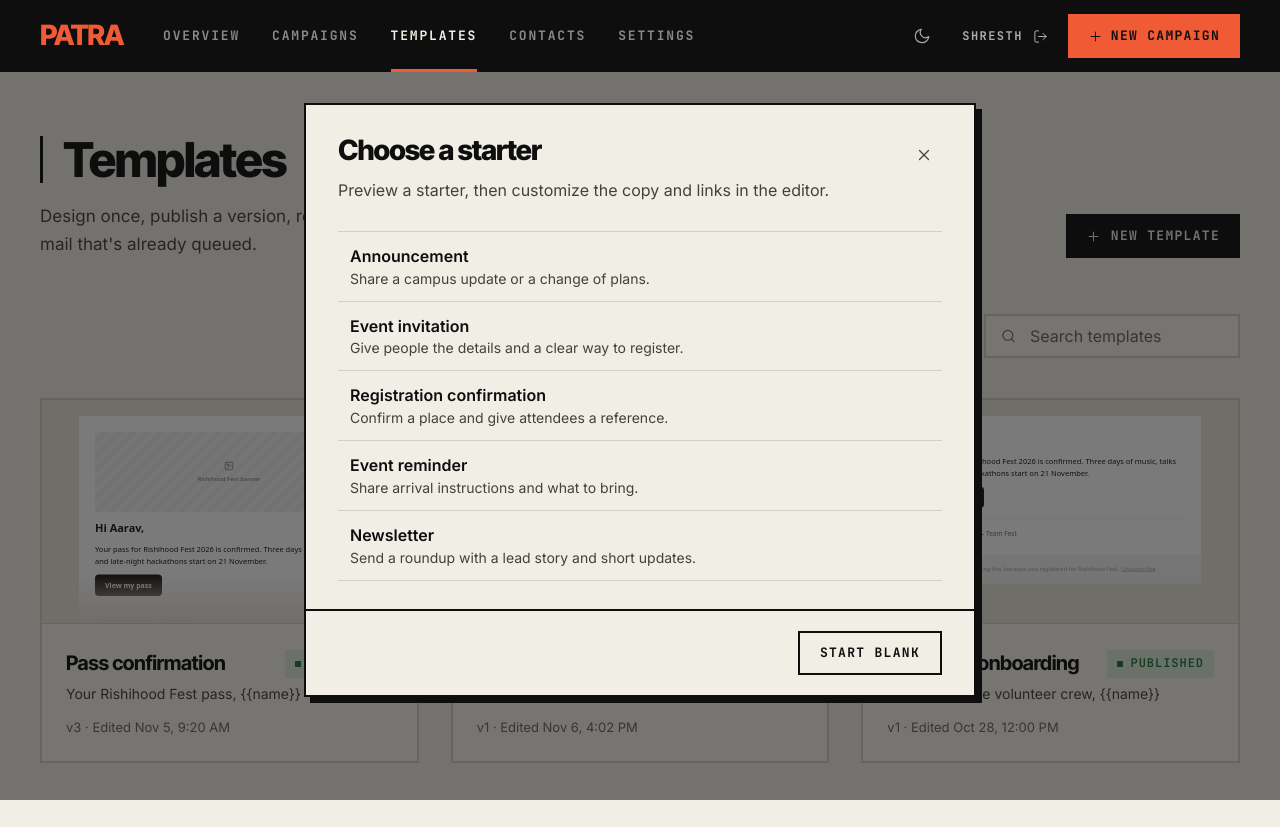
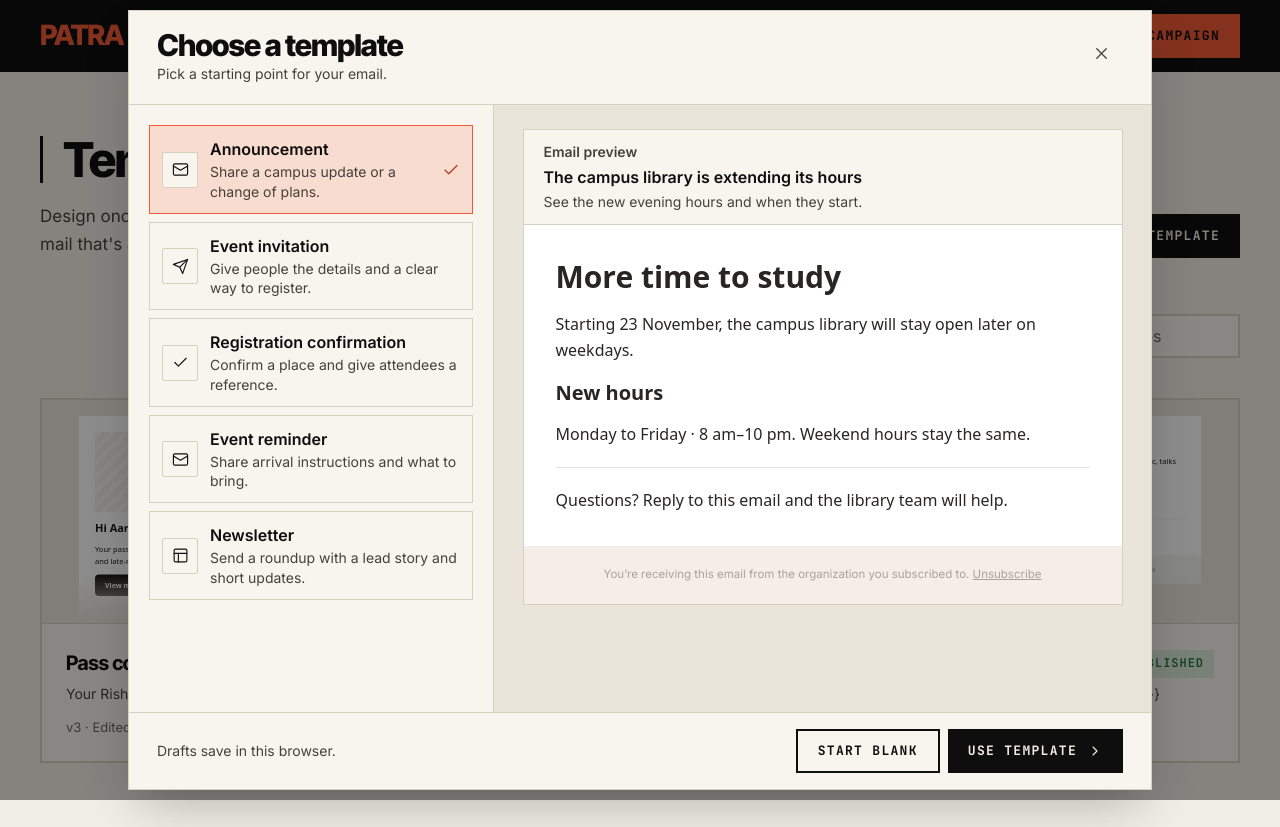
Before and after one commit to gusainyashaswi/patra, a Next.js app in the folder apps/client/: page /templates in a window 1280 px wide. Both pictures are taken after a click on the button "NEW TEMPLATE". Built offline with nearby package versions, Linux system fonts and the light colour scheme.

Commit message:
Improve template selection and preview

```diff
--- a/apps/client/app/(app)/templates/page.js
+++ b/apps/client/app/(app)/templates/page.js
@@ -33,7 +33,7 @@ export default function TemplatesPage() {
         }
       />
 
-      {pickerOpen && <TemplatePicker open onClose={() => setPickerOpen(false)} />}
+      {pickerOpen && <TemplatePicker onClose={() => setPickerOpen(false)} />}
 
       <div className="mb-10 flex justify-end">
         <SearchInput className="w-full sm:w-64" placeholder="Search templates" value={q} onChange={(e) => setQ(e.target.value)} />
--- a/apps/client/components/TemplatePicker.js
+++ b/apps/client/components/TemplatePicker.js
@@ -1,69 +1,129 @@
 "use client";
 
 import { useRouter } from "next/navigation";
-import { useState } from "react";
+import { useEffect, useId, useRef, useState } from "react";
 import { EmailPaper } from "./EmailRender";
-import { Button, Dialog } from "./ui";
+import { Icon } from "./icons";
+import { Button, cx } from "./ui";
 import { createDraft } from "@/lib/template-drafts";
 import { blankStarter, starterContent, starters } from "@/lib/template-starters";
 
-export default function TemplatePicker({ open, onClose }) {
+const starterIcons = {
+  announcement: Icon.Mail,
+  invitation: Icon.Send,
+  confirmation: Icon.Check,
+  reminder: Icon.Mail,
+  newsletter: Icon.Layout,
+};
+
+export default function TemplatePicker({ onClose }) {
   const router = useRouter();
-  const [selection, setSelection] = useState(null);
+  const dialog = useRef(null);
+  const preview = useRef(null);
+  const titleId = useId();
+  const [selection, setSelection] = useState(starters[0]);
   const [error, setError] = useState("");
   const [creating, setCreating] = useState(false);
 
-  function close() {
-    setSelection(null);
-    setError("");
-    onClose();
-  }
+  useEffect(() => {
+    const element = dialog.current;
+    const previous = document.activeElement;
+    const previousOverflow = document.body.style.overflow;
+    element.showModal();
+    document.body.style.overflow = "hidden";
+    return () => {
+      element.close();
+      document.body.style.overflow = previousOverflow;
+      previous?.focus();
+    };
+  }, []);
+
+  useEffect(() => {
+    preview.current?.scrollTo(0, 0);
+  }, [selection]);
 
   function openDraft(starter) {
+    if (creating) return;
+    setError("");
     setCreating(true);
     try {
       const draft = createDraft(starter);
-      close();
+      onClose();
       router.push(`/templates/${draft.id}`);
     } catch {
-      setError("Couldn’t save this draft. Check whether your browser allows local storage.");
+      setError("Couldn’t save the draft. Check whether your browser allows local storage and try again.");
       setCreating(false);
     }
   }
 
   return (
-    <Dialog open={open} onClose={close} title={selection?.name ?? "Choose a starter"}
-      size="lg"
-      description={selection ? undefined : "Preview a starter, then customize the copy and links in the editor."}
-      footer={selection
-        ? <><Button variant="secondary" onClick={() => { setSelection(null); setError(""); }}>Back to starters</Button><Button disabled={creating} onClick={() => openDraft(selection)}>Use template</Button></>
-        : <Button variant="secondary" disabled={creating} onClick={() => openDraft(blankStarter)}>Start blank</Button>}
+    <dialog
+      ref={dialog}
+      aria-labelledby={titleId}
+      onCancel={(event) => { event.preventDefault(); onClose(); }}
+      className="fixed inset-0 m-auto h-[min(780px,calc(100dvh_-_1rem))] max-h-none w-[calc(100%_-_1rem)] max-w-5xl overflow-hidden rounded-2xl border border-line bg-surface text-fg shadow-2xl backdrop:bg-black/45 sm:w-[calc(100%_-_3rem)]"
     >
-      {error && <p role="alert" className="mb-3 text-danger">{error}</p>}
-      <div className="max-h-[min(46dvh,420px)] overflow-y-auto">
-        {selection ? (
-          <div className="border border-line">
-            <div className="border-b border-line bg-surface p-4">
-              <p className="font-semibold">{selection.subject}</p>
-              <p className="text-sm text-muted">{selection.previewText}</p>
+      <div className="grid h-full grid-rows-[auto_minmax(0,1fr)_auto]">
+        <header className="flex items-start justify-between gap-4 border-b border-line px-5 py-4 sm:px-7 sm:py-5">
+          <div>
+            <h2 id={titleId} className="display text-2xl sm:text-3xl">Choose a template</h2>
+            <p className="mt-1 text-sm text-muted">Pick a starting point for your email.</p>
+          </div>
+          <Button type="button" variant="ghost" size="icon" onClick={onClose} aria-label="Close template picker">
+            <Icon.X size={19} />
+          </Button>
+        </header>
+
+        <div className="min-h-0 overflow-y-auto md:grid md:grid-cols-[minmax(255px,1fr)_minmax(0,1.8fr)] md:overflow-hidden">
+          <fieldset className="min-w-0 p-4 md:overflow-y-auto md:border-r md:border-line sm:p-5">
+            <legend className="sr-only">Starter templates</legend>
+            <div className="grid grid-cols-2 gap-2 md:grid-cols-1">
+              {starters.map((starter) => {
+                const selected = starter.id === selection.id;
+                const StarterIcon = starterIcons[starter.id] ?? Icon.File;
+                return (
+                  <label key={starter.id} className={cx(
+                    "relative flex min-h-14 cursor-pointer items-center gap-3 rounded-xl border p-3 transition-colors focus-within:ring-2 focus-within:ring-accent motion-reduce:transition-none",
+                    selected ? "border-accent bg-accent-soft" : "border-line hover:bg-surface-2",
+                  )}>
+                    <input type="radio" name={titleId} className="sr-only" checked={selected}
+                      onChange={() => { setSelection(starter); setError(""); }} />
+                    <span className="grid size-9 shrink-0 place-items-center rounded-lg border border-line bg-surface" aria-hidden="true">
+                      <StarterIcon size={17} />
+                    </span>
+                    <span className="min-w-0 flex-1">
+                      <span className="block font-semibold leading-snug">{starter.name}</span>
+                      <span className="mt-0.5 hidden text-sm leading-snug text-muted sm:block">{starter.description}</span>
+                    </span>
+                    {selected && <span className="shrink-0 text-accent-ink" aria-hidden="true"><Icon.Check size={18} /></span>}
+                  </label>
+                );
+              })}
             </div>
-            <EmailPaper template={starterContent(selection)} />
+          </fieldset>
+
+          <section ref={preview} aria-label="Email preview" tabIndex={0}
+            className="min-w-0 border-t border-line bg-surface-2 p-4 outline-offset-[-3px] md:overflow-y-auto md:border-t-0 sm:p-6">
+            <div className="mx-auto max-w-[600px] overflow-hidden rounded-xl border border-line bg-surface">
+              <div className="border-b border-line px-4 py-3 sm:px-5">
+                <p className="text-sm font-semibold text-muted">Email preview</p>
+                <p className="mt-1 break-words font-semibold leading-snug">{selection.subject}</p>
+                <p className="mt-1 break-words text-sm text-muted">{selection.previewText}</p>
+              </div>
+              <EmailPaper template={starterContent(selection)} />
+            </div>
+          </section>
+        </div>
+
+        <footer className="border-t border-line px-4 py-3 sm:px-7 sm:py-4">
+          {error && <p role="alert" className="mb-2 text-sm text-danger">{error}</p>}
+          <div className="flex flex-wrap items-center justify-end gap-2">
+            <p className="mr-auto hidden text-sm text-muted sm:block">Drafts save in this browser.</p>
+            <Button variant="secondary" disabled={creating} onClick={() => openDraft(blankStarter)}>Start blank</Button>
+            <Button disabled={creating} onClick={() => openDraft(selection)}>Use template <Icon.ChevronRight size={16} /></Button>
           </div>
-        ) : (
-          <ul className="divide-y divide-line border-y border-line">
-            {starters.map((starter) => (
-              <li key={starter.id}>
-                <button type="button" onClick={() => setSelection(starter)}
-                  className="block w-full px-3 py-3 text-left hover:bg-surface-2"
-                  aria-label={`Preview ${starter.name}`}>
-                  <span className="block font-semibold">{starter.name}</span>
-                  <span className="block text-sm text-muted">{starter.description}</span>
-                </button>
-              </li>
-            ))}
-          </ul>
-        )}
+        </footer>
       </div>
-    </Dialog>
+    </dialog>
   );
 }
```
